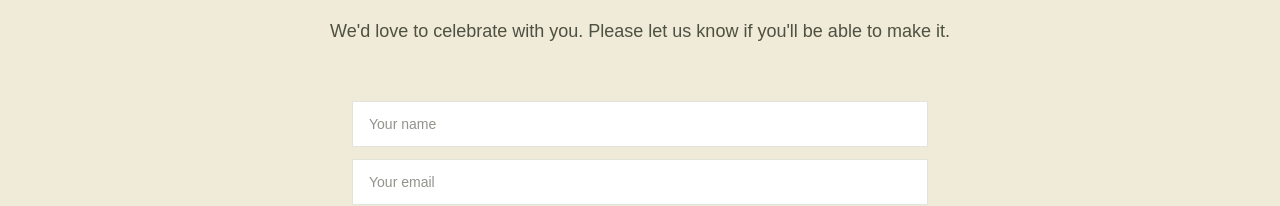
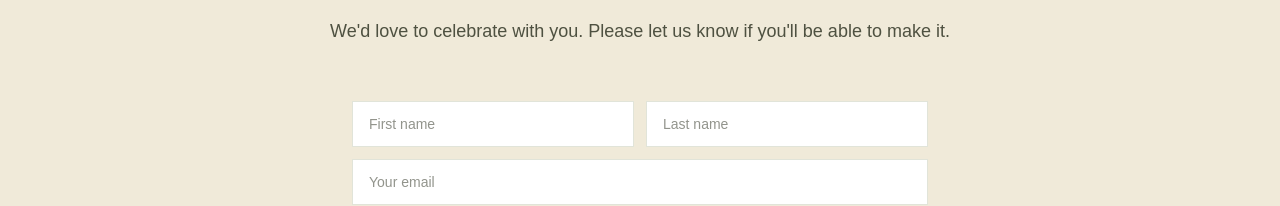
Before and after one commit to okwuchiada/the-wedding-party, a Next.js app: page / in a window 1280 px wide. Shown: the part 2603-2809 px from the top of the page. Built offline with nearby package versions, Linux system fonts and the light colour scheme; no server answers; the database is empty.

Commit message:
feat: update RSVP form to include separate first and last name fields; adjust submission logic to handle new input structure

```diff
--- a/components/guest/rsvp-form.tsx
+++ b/components/guest/rsvp-form.tsx
@@ -30,11 +30,20 @@ export default function RsvpForm() {
           <input type="text" id="website" name="website" tabIndex={-1} autoComplete="off" />
         </div>
 
-        <input
-          placeholder="Your name"
-          name="guestName"
-          className="w-full border border-olive/20 bg-white px-4 py-3 text-sm outline-none"
-        />
+        <div className="grid grid-cols-2 gap-3">
+          <input
+            placeholder="First name"
+            name="firstName"
+            autoComplete="given-name"
+            className="w-full border border-olive/20 bg-white px-4 py-3 text-sm outline-none"
+          />
+          <input
+            placeholder="Last name"
+            name="lastName"
+            autoComplete="family-name"
+            className="w-full border border-olive/20 bg-white px-4 py-3 text-sm outline-none"
+          />
+        </div>
 
         <input
           type="email"
--- a/lib/actions/rsvp.ts
+++ b/lib/actions/rsvp.ts
@@ -28,13 +28,16 @@ export async function submitRsvp(
   formData: FormData
 ): Promise<SubmitRsvpState> {
   const honeypot = formData.get("website");
-  const guestName = formData.get("guestName");
+  const firstName = formData.get("firstName");
+  const lastName = formData.get("lastName");
   const attendingRaw = formData.get("attending");
 
   if (typeof honeypot === "string" && honeypot.trim() !== "") {
+    const trimmedFirst =
+      typeof firstName === "string" && firstName.trim() ? firstName.trim() : "Guest";
     return {
       success: true,
-      guestName: typeof guestName === "string" && guestName.trim() ? guestName.trim() : "Guest",
+      guestName: trimmedFirst,
       attending: attendingRaw === "yes",
     };
   }
@@ -59,9 +62,14 @@ export async function submitRsvp(
   const email = formData.get("email");
   const message = formData.get("message");
 
-  if (typeof guestName !== "string" || !guestName.trim()) {
-    return { error: "Please enter your name" };
+  if (typeof firstName !== "string" || !firstName.trim()) {
+    return { error: "Please enter your first name" };
   }
+  if (typeof lastName !== "string" || !lastName.trim()) {
+    return { error: "Please enter your last name" };
+  }
+
+  const guestName = `${firstName.trim()} ${lastName.trim()}`;
   if (typeof email !== "string" || !EMAIL_REGEX.test(email.trim())) {
     return { error: "Please enter a valid email" };
   }
@@ -86,7 +94,7 @@ export async function submitRsvp(
 
   await prisma.rsvp.create({
     data: {
-      guestName: guestName.trim(),
+      guestName,
       email: trimmedEmail,
       attending,
       guestCount: 1,
@@ -98,7 +106,7 @@ export async function submitRsvp(
 
   revalidatePath("/admin");
 
-  return { success: true, guestName: guestName.trim(), attending };
+  return { success: true, guestName: firstName.trim(), attending };
 }
 
 export async function deleteRsvp(id: string): Promise<{ error?: string }> {
```
